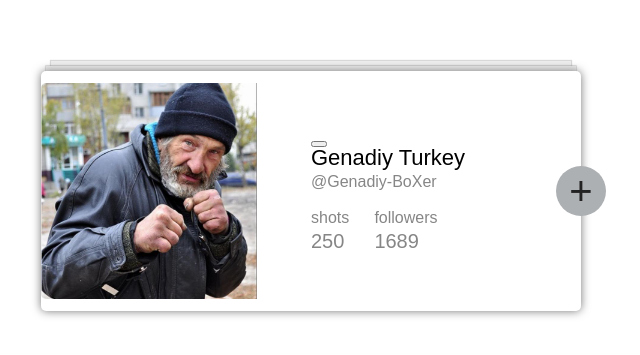
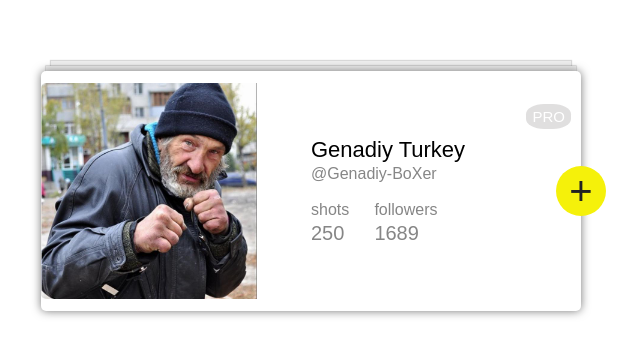
Before and after one commit to dominovocat/Rules, a plain HTML site: page index.html in a window 1280 px wide. Shown: the part 209-564 px from the top of the page, without its empty margins (329-969 px from the left). Drawn offline with Linux system fonts and the light colour scheme.

Commit message:
Correct color & add button

```diff
--- a/assets/css/user-card.css
+++ b/assets/css/user-card.css
@@ -1,6 +1,7 @@
 :root {
   --text-color: #868686;
   --attention-color: #adb0b2;
+  --button-color: rgb(245, 241, 10);
   font-size: 20px;
 }
 .superUser {
@@ -10,9 +11,6 @@
   align-items: center;
   margin: 0 auto;
 }
-.shadow {
-}
-
 .userCard {
   min-height: 30vh;
   max-width: 600px;
@@ -25,10 +23,15 @@
   border-radius: 5px;
   font-family: sans-serif;
   position: relative;
-  box-shadow: 0px 0px 10px #777, /* Второй слой */ 0 -10px 0 -5px #eee,
-    /* Тень второго слоя */ 0 -10px 1px -4px rgba(0, 0, 0, 0.15),
-    /* Третий слой */ 0 -20px 0 -10px #eee,
-    /* Тень третьего слоя */ 0 -20px 1px -9px rgba(0, 0, 0, 0.15);
+  box-shadow: 0px 0px 10px #777,
+  /* Второй слой */
+  0 -10px 0 -5px #eee,
+  /* Тень второго слоя */
+  0 -10px 1px -4px rgba(0, 0, 0, 0.15),
+  /* Третий слой */
+  0 -20px 0 -10px #eee,
+  /* Тень третьего слоя */
+  0 -20px 1px -9px rgba(0, 0, 0, 0.15);
   /* Отступ для демо */
 }
 .userCard:after {
@@ -36,7 +39,7 @@
   display: inline-block;
   width: 50px;
   height: 50px;
-  background-color: var(--attention-color);
+  background-color: var(--button-color);
   border-radius: 50%;
   text-align: center;
   line-height: 50px;
@@ -91,7 +94,19 @@
     padding-left: 1em;
   }
 }
+.button {
+  margin-bottom: 150px;
+  margin-right: 10px;
+}
+
 .pro {
+  height: 25px;
+  border: none;
+  border-radius: 41%;
+  font-size: 15px;
+  color: #ffffff;
+  background-color: rgba(202, 200, 200, 0.582);
+  text-transform: uppercase;
 }
 
 .folks {
--- a/index.html
+++ b/index.html
@@ -1,6 +1,5 @@
 <!DOCTYPE html>
 <html lang="en">
-
   <head>
     <meta charset="UTF-8" />
     <meta http-equiv="X-UA-Compatible" content="IE=edge" />
@@ -16,22 +15,31 @@
       <div class="shadow">
         <article class="userCard">
           <div class="imageWrapper">
-          <img src="./assets/images/bomzh-bokser.jpeg" alt="" class="photoUser" />
+            <img
+              src="./assets/images/bomzh-bokser.jpeg"
+              alt=""
+              class="photoUser"
+            />
           </div>
           <div class="userInfo">
-          <button class="pro"></button>
             <div class="userPersonalInfo">
               <h2 class="userName">Genadiy Turkey</h2>
               <h3 class="email"><a href="">@Genadiy-BoXer</a></h3>
             </div>
             <div class="userStatusContainer">
-            <div class="userStatus"><span>shots</span><span class="folks">250</span></div>
-            <div class="userStatus"><span>followers</span><span class="folks">1689</span></div>
+              <div class="userStatus">
+                <span>shots</span><span class="folks">250</span>
               </div>
+              <div class="userStatus">
+                <span>followers</span><span class="folks">1689</span>
+              </div>
+            </div>
+          </div>
+          <div class="button">
+            <button class="pro">pro</button>
           </div>
         </article>
       </div>
     </section>
   </body>
-
 </html>
```
Lines whose indentation alone changed are shown as unchanged.
